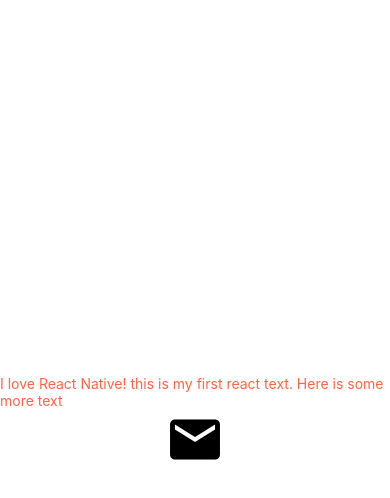
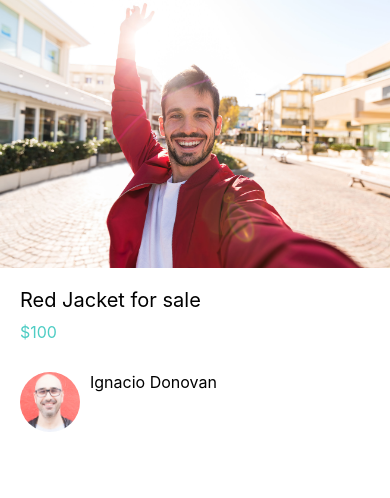
Before and after one commit to gnokto/ReactNativeApp, a React Native app: screen / in a window 390 px wide. Shown: the top 498 px of the page. Built offline with nearby package versions, Linux system fonts and the light colour scheme.

Commit message:
Exerecises - WelcomeS-Card-Details

```diff
--- a/App.js
+++ b/App.js
@@ -5,20 +5,24 @@ import ViewImageScreen from './app/screens/ViewImageScreen';
 import { MaterialCommunityIcons } from '@expo/vector-icons';
 
 import AppText from './app/components/AppText'
+import Card from './app/components/Card';
+import ListingDetailsScreen from './app/screens/ListingDetailsScreen';
 
 export default function App() {
+  return <ListingDetailsScreen />
+  // return <Card />
   // return <WelcomeScreen />
   // return <ViewImageScreen />
-  return (
-    <View style={{
-      flex: 1,
-      justifyContent: "center",
-      alignItems: "center"
-    }}
-    >
-      <AppText>
-        I love React Native! this is my first react text. Here is some more text</AppText>
-      <MaterialCommunityIcons name='email' size={60} />
-    </View>
-  );
+  // return (
+  //   <View style={{
+  //     flex: 1,
+  //     justifyContent: "center",
+  //     alignItems: "center"
+  //   }}
+  //   >
+  //     <AppText>
+  //       I love React Native! this is my first react text. Here is some more text</AppText>
+  //     <MaterialCommunityIcons name='email' size={60} />
+  //   </View>
+  // );
 }
--- /dev/null
+++ b/app/components/Card.js
@@ -0,0 +1,50 @@
+import React from 'react';
+import { StyleSheet, Image, View, Text } from 'react-native';
+
+import colors from '../config/colors';
+
+function Card(props) {
+    return (
+        <View style={styles.card}>
+            <Image style={styles.photo} source={require('../assets/jacket.jpg')} />
+            <View style={styles.textbox}>
+                <Text style={styles.title}> Red Jacket for sale! </Text>
+                <Text style={styles.price}>$100</Text>
+            </View>
+        </View>
+    );
+}
+
+const styles = StyleSheet.create({
+    card: {
+        flex: 0.4,
+        backgroundColor: '#f8f4f4',
+        // backgroundColor: colors.primary,
+        padding: 30,
+        paddingTop: 80
+    },
+    photo: {
+        width: '100%',
+        height: '70%',
+        borderTopLeftRadius: 15,
+        borderTopRightRadius: 15
+
+    },
+    textbox: {
+        backgroundColor: colors.white,
+        height: '20%',
+        borderBottomLeftRadius: 15,
+        borderBottomRightRadius: 15,
+        padding: 20,
+        height: '30%'
+    },
+    title: {
+
+    },
+    price: {
+        color: colors.secondary
+    }
+
+})
+
+export default Card;
--- a/app/config/colors.js
+++ b/app/config/colors.js
@@ -1,5 +1,6 @@
 export default {
     primary: '#fc5c65',
     secondary: '#4ecdc4',
-    black: '#000'
+    black: '#000',
+    white: '#fff',
 };
--- /dev/null
+++ b/app/screens/ListingDetailsScreen.js
@@ -0,0 +1,68 @@
+import React from 'react';
+import { StyleSheet, Image, View, Text } from 'react-native';
+
+import colors from '../config/colors';
+
+function ListingDetailsScreen(props) {
+    return (
+        <View style={styles.mainContainer}>
+            <View style={styles.imageContainer}>
+                <Image style={styles.photo} source={require('../assets/jacket.jpg')} />
+            </View>
+            <View style={styles.textbox}>
+                <Text style={styles.title}>Red Jacket for sale</Text>
+                <Text style={styles.price}>$100</Text>
+                <View style={styles.profileContainer}>
+                    <Image style={styles.profileImageContainer} source={require('../assets/mosh.jpg')} />
+                    <Text style={styles.name}>Ignacio Donovan</Text>
+                </View>
+            </View>
+        </View>
+
+    );
+}
+
+const styles = StyleSheet.create({
+    imageContainer: {
+        flex: 0.35,
+    },
+    mainContainer: {
+        flex: 1
+    },
+    name: {
+        fontSize: 16
+    },
+    photo: {
+        width: '100%',
+        height: '100%',
+    },
+    textbox: {
+        flex: 0.7,
+        backgroundColor: colors.white,
+        padding: 20,
+    },
+    title: {
+        fontSize: 20,
+        marginBottom: 10
+    },
+    price: {
+        color: colors.secondary,
+        fontSize: 16
+    },
+    profileContainer: {
+        flexDirection: "row",
+        // backgroundColor: colors.primary,
+        paddingTop: 30,
+        // justifyContent: "flex-start"
+
+    },
+    profileImageContainer: {
+        width: 60,
+        height: 60,
+        borderRadius: 30,
+        marginRight: 10
+    }
+
+})
+
+export default ListingDetailsScreen;
--- a/app/screens/WelcomeScreen.js
+++ b/app/screens/WelcomeScreen.js
@@ -1,5 +1,8 @@
 import React from 'react';
-import { ImageBackground, StyleSheet, View, Image, Text } from 'react-native';
+import { ImageBackground, StyleSheet, View, Image, Text, Button, Alert } from 'react-native';
+
+import colors from '../config/colors';
+import { Colors } from 'react-native/Libraries/NewAppScreen';
 
 function WelcomeScreen(props) {
     return (
@@ -11,8 +14,12 @@ function WelcomeScreen(props) {
                 <Image style={styles.logo} source={require("../assets/logo-red.png")} />
                 <Text>Sell What You Don't Need</Text>
             </View>
-            <View style={styles.loginButton}></View>
-            <View style={styles.registerButton}></View>
+            <View style={styles.loginButton} >
+                <Button title="Login" color={colors.white} onPress={() => Alert.alert("Login button")} />
+            </View>
+            <View style={styles.registerButton}>
+                <Button title="Register" color={colors.white} onPress={() => Alert.alert("Register button")} />
+            </View>
         </ImageBackground>
     );
 
@@ -24,9 +31,12 @@ const styles = StyleSheet.create({
         alignItems: "center"
     },
     loginButton: {
-        width: '100%',
-        height: 70,
-        backgroundColor: '#fc5c65'
+        width: '90%',
+        height: 50,
+        backgroundColor: colors.primary,
+        borderRadius: 40,
+        // position: "absolute"
+        marginBottom: 20
     },
     logo: {
         width: 100,
@@ -39,9 +49,12 @@ const styles = StyleSheet.create({
 
     },
     registerButton: {
-        width: '100%',
-        height: 70,
-        backgroundColor: '#4ecdc4'
+        width: '90%',
+        height: 50,
+        backgroundColor: colors.secondary,
+        borderRadius: 40,
+        // position: "absolute",
+        marginBottom: 30
     }
 
 })
```
